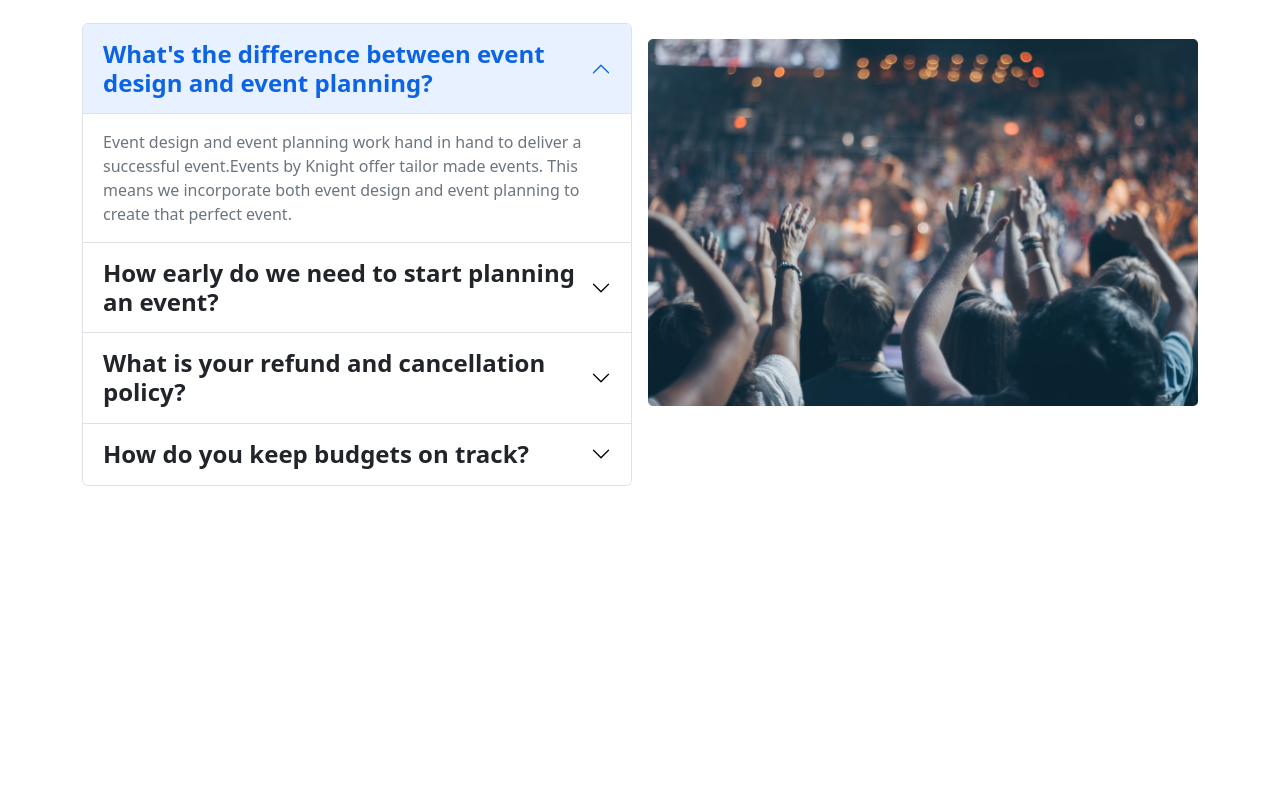
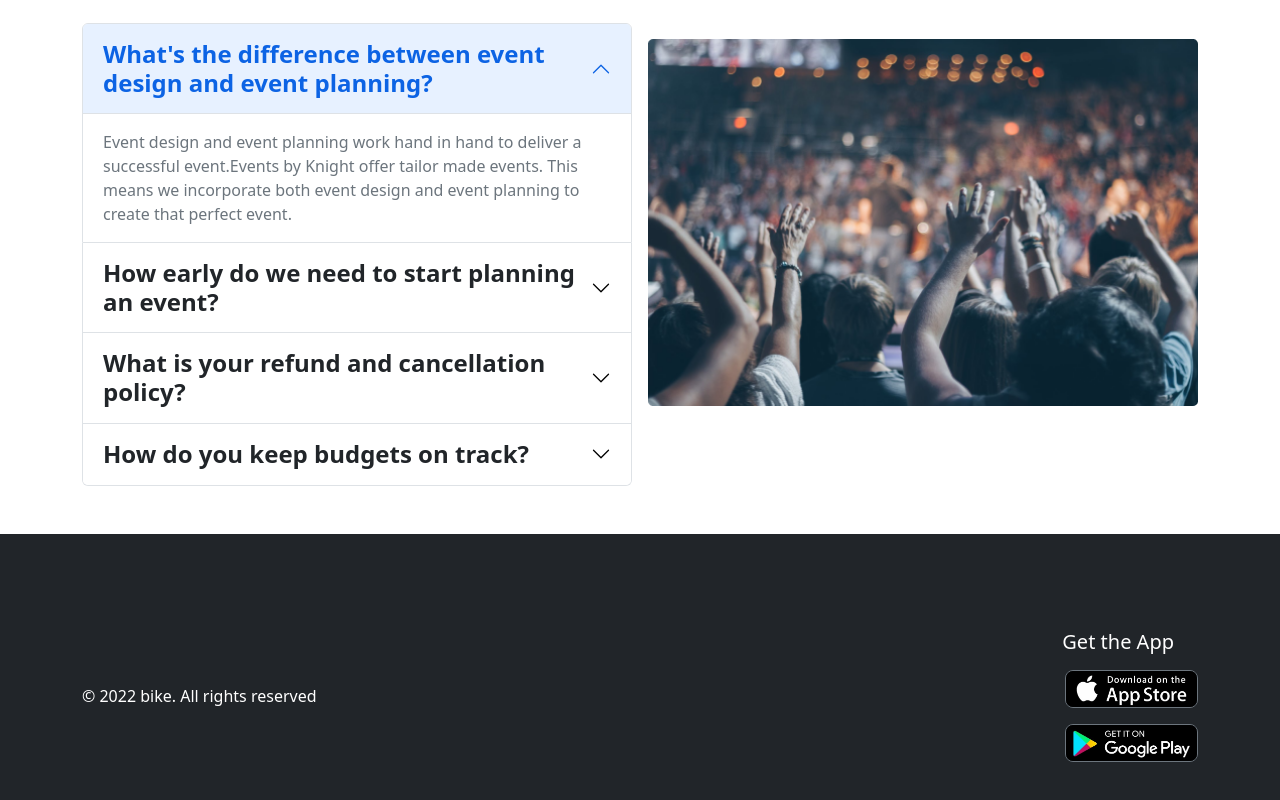
Before and after one commit to Nasirul-Islam/-Convention-Center-Bootstrap, a plain HTML site: page index.html in a window 1280 px wide. Shown: the part 1949-2749 px from the top of the page. Before the commit the page ends 2483 px from the top, so only its background shows below. Drawn offline with nearby package versions, Linux system fonts and the light colour scheme.

Commit message:
footer added

```diff
--- a/index.html
+++ b/index.html
@@ -257,7 +257,25 @@
     <!-- main part end -->
 
     <!-- footer part start -->
-    <footer></footer>
+    <footer class="bg-dark py-5">
+        <div class='container'>
+            <div class='row gx-5 text-white my-5'>
+                <div class='col-12 col-md-6 d-flex align-items-center'>
+                    <span class="align-middle">© 2022 bike. All rights reserved</span>
+                </div>
+                <div class='col-12 col-md-6 text-end'>
+                    <h5 class="mb-3 me-4">Get the App</h5>
+                    <div class=''>
+                        <img src='./images/app1.png' class="img-fluid w-25 border border-secondary rounded-3 mb-3"
+                            alt='app'>
+                    </div>
+                    <div class=''>
+                        <img src='./images/app2.png' class="img-fluid w-25 border border-secondary rounded-3" alt='app'>
+                    </div>
+                </div>
+            </div>
+        </div>
+    </footer>
     <!-- footer part end -->
 
     <!-- bootstrap@5.2.0 cdn link -->
```
Also changed, not shown: icons/Vector.svg (deleted), icons/ctor.svg (deleted), icons/menu-2 1.svg (deleted), icons/watermark.svg (deleted), images/app.png (added), images/app1.png (added), images/app2.png (added).
